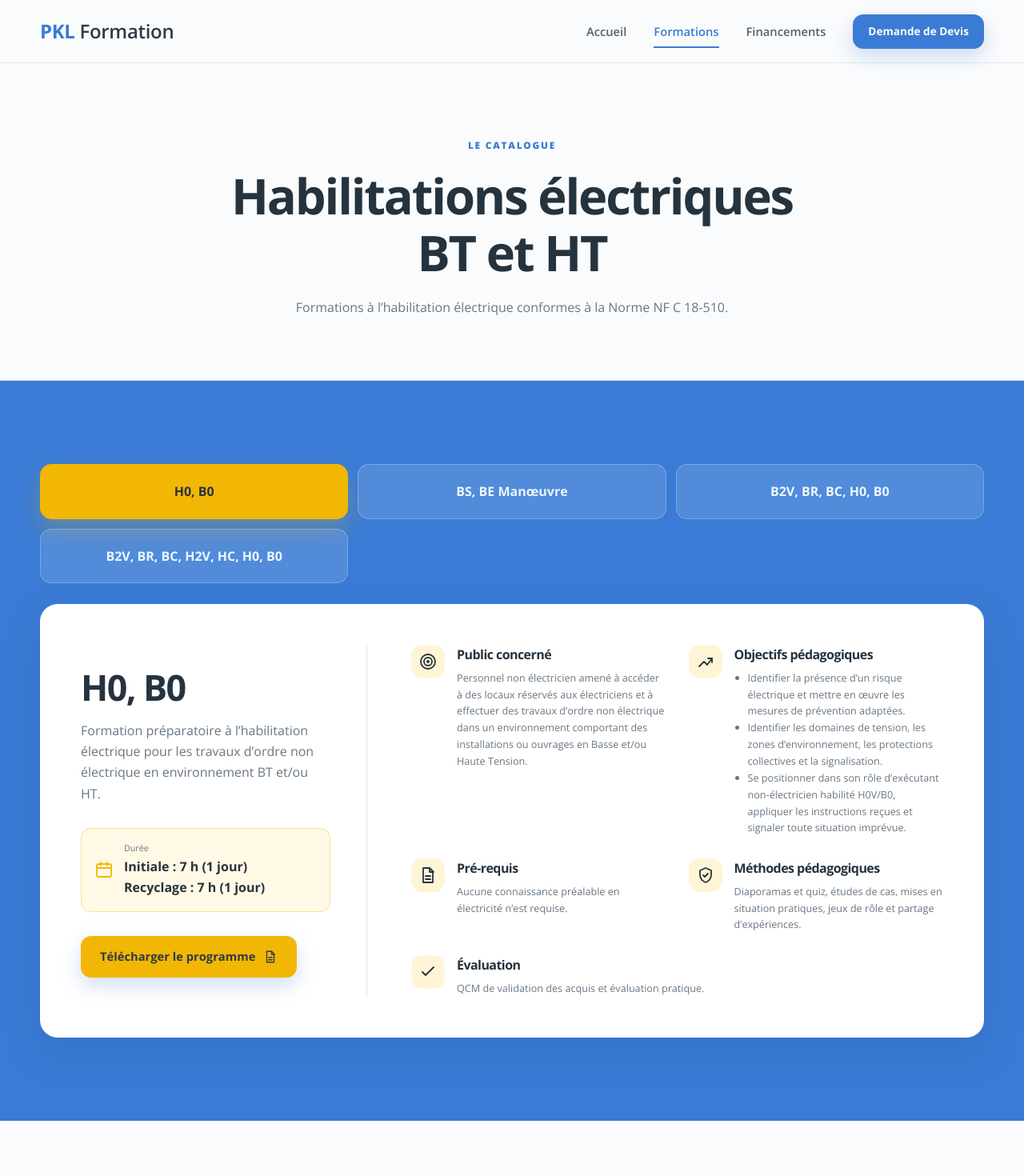
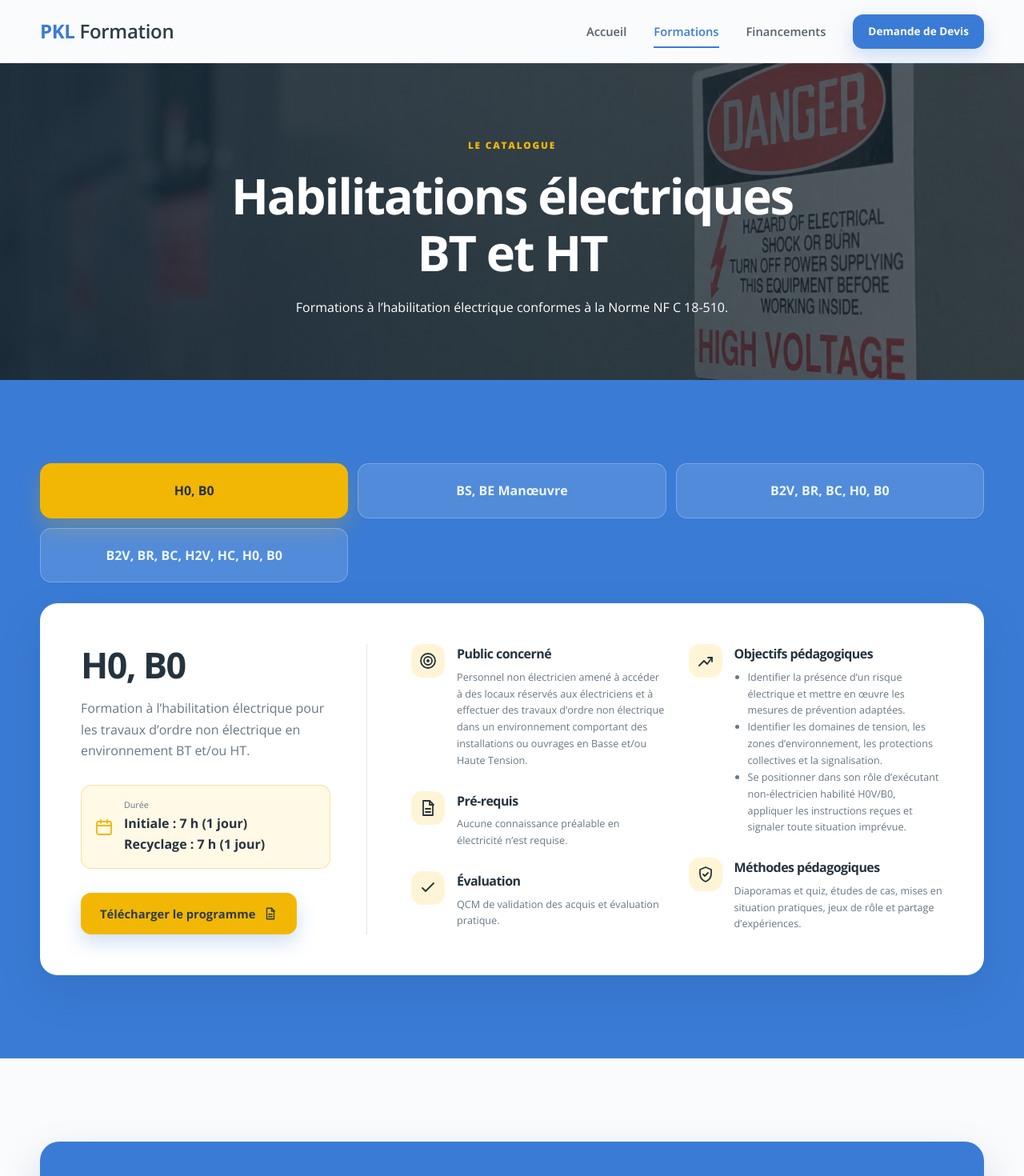
Before and after one commit to GregBoil/PKL, a React (Vite) app: page /formations in a window 1280 px wide. Shown: the top 1470 px of the page at 80% size. Built offline with nearby package versions, Linux system fonts and the light colour scheme.

Commit message:
Formations fixes

```diff
--- a/src/data.js
+++ b/src/data.js
@@ -19,7 +19,7 @@ export const trainings = [
     {
     id: 'formation-h0-b0',
     title: 'H0, B0',
-    summary: 'Formation préparatoire à l’habilitation électrique pour les travaux d’ordre non électrique en environnement BT et/ou HT.',
+    summary: 'Formation à l’habilitation électrique pour les travaux d’ordre non électrique en environnement BT et/ou HT.',
     audience: 'Personnel non électricien amené à accéder à des locaux réservés aux électriciens et à effectuer des travaux d’ordre non électrique dans un environnement comportant des installations ou ouvrages en Basse et/ou Haute Tension.',
     objectives: [
       'Identifier la présence d’un risque électrique et mettre en œuvre les mesures de prévention adaptées.',
@@ -35,7 +35,7 @@ export const trainings = [
     {
     id: 'formation-bs-be-manoeuvre',
     title: 'BS, BE Manœuvre',
-    summary: 'Formation préparatoire à l’habilitation électrique pour les interventions élémentaires et les manœuvres en BT/TBT.',
+    summary: 'Formation à l’habilitation électrique pour les interventions élémentaires et les manœuvres en BT/TBT.',
     audience: 'Personnel non électricien chargé de réaliser des interventions élémentaires en Basse Tension et/ou des manœuvres d’exploitation, de consignation ou d’urgence sur des installations BT ou TBT.',
     objectives: [
       'Analyser une situation de travail, identifier les risques électriques et appliquer les mesures de prévention adaptées.',
@@ -51,7 +51,7 @@ export const trainings = [
   {
     id: 'formation-b2v-br-bc-h0-b0',
     title: 'B2V, BR, BC, H0, B0',
-    summary: 'Formation préparatoire à l’habilitation électrique conformément à la norme NF C 18-510.',
+    summary: 'Formation à l’habilitation électrique conformément à la norme NF C 18-510.',
     audience: 'Personnel électricien réalisant des travaux, des interventions et des consignations en Basse Tension, amené à accéder à des locaux réservés aux électriciens comportant des équipements Haute Tension.',
     objectives: [
       'Analyser une situation de travail, identifier les risques électriques et appliquer les mesures de prévention adaptées.',
@@ -67,7 +67,7 @@ export const trainings = [
   {
     id: 'formation-b2v-br-bc-h2v-hc-b0-h0',
     title: 'B2V, BR, BC, H2V, HC, H0, B0',
-    summary: 'Formation préparatoire aux habilitations électriques Basse Tension et Haute Tension conformément à la norme NF C 18-510.',
+    summary: 'Habilitations électriques BT / HT conformes à la norme NF C 18-510.',
     audience: 'Personnel électricien réalisant des travaux, des interventions et des consignations en Basse Tension, ainsi que des travaux hors tension et des consignations sur des ouvrages ou installations en Haute Tension.',
     objectives: [
       'Analyser une situation de travail, identifier les risques électriques et appliquer les mesures de prévention adaptées.',
--- a/src/pages/Formations.jsx
+++ b/src/pages/Formations.jsx
@@ -26,10 +26,13 @@ export default function Formations() {
   const [active, setActive] = useState(0)
   const training = trainings[active]
   const programUrl = `${import.meta.env.BASE_URL}${training.programFile}`
+  const heroImage = `${import.meta.env.BASE_URL}formations-hero.png`
 
   return (
     <>
       <PageHero
+        className="formations-hero"
+        style={{ '--formations-hero-image': `url("${heroImage}")` }}
         eyebrow="Le catalogue"
         title={
                 <>
@@ -64,7 +67,6 @@ export default function Formations() {
 
           <article className="training-detail" id={training.id}>
             <div className="detail-intro">
-              <span className="eyebrow">{training.eyebrow}</span>
               <h2>{training.title}</h2>
               <p>{training.summary}</p>
 
@@ -88,6 +90,7 @@ export default function Formations() {
             </div>
 
             <div className="detail-grid">
+              <div className="detail-column">
                 <div className="detail-item">
                   <span className="card-icon">
                     <Icon name="target" />
@@ -98,6 +101,28 @@ export default function Formations() {
                   </div>
                 </div>
 
+                <div className="detail-item">
+                  <span className="card-icon">
+                    <Icon name="document" />
+                  </span>
+                  <div>
+                    <h3>Pré-requis</h3>
+                    <p>{training.prerequisites}</p>
+                  </div>
+                </div>
+
+                <div className="detail-item">
+                  <span className="card-icon">
+                    <Icon name="check" />
+                  </span>
+                  <div>
+                    <h3>Évaluation</h3>
+                    <p>{training.evaluation}</p>
+                  </div>
+                </div>
+              </div>
+
+              <div className="detail-column">
                 <div className="detail-item">
                   <span className="card-icon">
                     <Icon name="trend" />
@@ -114,31 +139,12 @@ export default function Formations() {
 
                 <div className="detail-item">
                   <span className="card-icon">
-                  <Icon name="document" />
-                </span>
-                <div>
-                  <h3>Pré-requis</h3>
-                  <p>{training.prerequisites}</p>
-                </div>
-              </div>
-
-              <div className="detail-item">
-                <span className="card-icon">
                     <Icon name="shield" />
                   </span>
                   <div>
                     <h3>Méthodes pédagogiques</h3>
                     <p>{training.methods}</p>
                   </div>
-              </div>
-
-              <div className="detail-item full">
-                <span className="card-icon">
-                  <Icon name="check" />
-                </span>
-                <div>
-                  <h3>Évaluation</h3>
-                  <p>{training.evaluation}</p>
                 </div>
               </div>
             </div>
--- a/src/styles.css
+++ b/src/styles.css
@@ -937,6 +937,30 @@ p {
   color: var(--white);
 }
 
+.formations-hero {
+  position: relative;
+  overflow: hidden;
+  color: var(--white);
+  background:
+    linear-gradient(90deg, rgba(18,38,55,.88), rgba(23,42,56,.68)),
+    var(--formations-hero-image) center 48% / cover;
+  border-bottom: 0;
+}
+
+.formations-hero .container {
+  position: relative;
+  z-index: 1;
+}
+
+.formations-hero .eyebrow {
+  color: var(--yellow);
+}
+
+.formations-hero h1,
+.formations-hero p {
+  color: var(--white);
+}
+
 .funding-hero-large {
   min-height: 540px;
   padding: 125px 0 115px;
@@ -1057,6 +1081,13 @@ p {
   display: grid;
   grid-template-columns: 1fr 1fr;
   gap: 28px;
+  align-items: start;
+}
+
+.detail-column {
+  display: grid;
+  align-content: start;
+  gap: 28px;
 }
 
 .detail-item {
@@ -1087,10 +1118,6 @@ p {
 .detail-item ul {
   margin: 0;
   padding-left: 17px;
-}
-
-.detail-item.full {
-  grid-column: 1 / -1;
 }
 
 .choice-section {
@@ -2198,7 +2225,7 @@ input:focus, select:focus, textarea:focus {
     grid-template-columns: 1fr;
   }
 
-  .detail-item.full, .full-field {
+  .full-field {
     grid-column: auto;
   }
 
```
Also changed, not shown: public/formations-hero.png (added). Lines whose indentation alone changed are shown as unchanged.
